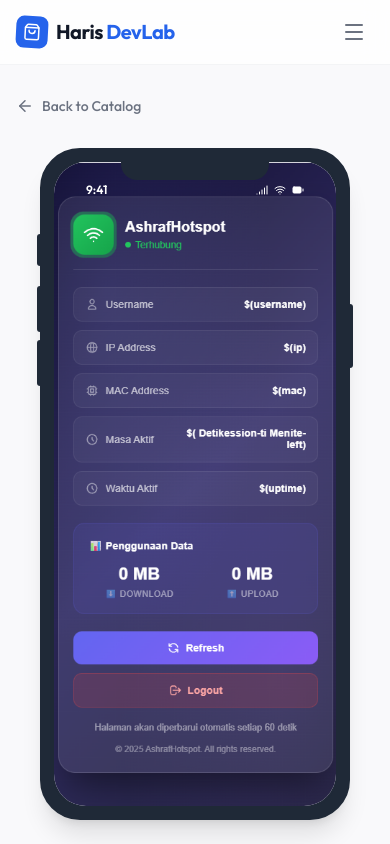
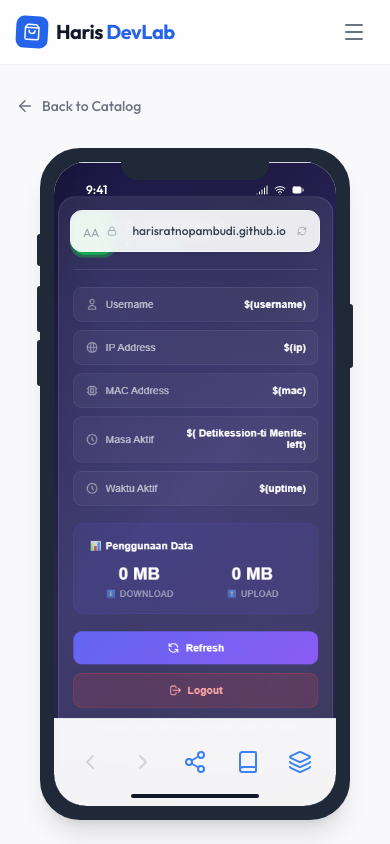
Before and after one commit to harisratnopambudi/harisratnopambudi.github.io, a React (Vite) app: page /product/1766714059553 in a window 390 px wide. Shown: the top 844 px of the page. Built offline with nearby package versions, Linux system fonts and the light colour scheme.

Commit message:
add safari browser ui to iphone mockup

```diff
--- a/src/pages/ProductDetail.jsx
+++ b/src/pages/ProductDetail.jsx
@@ -2,7 +2,7 @@
 import { useParams, Link } from 'react-router-dom';
 import { PRODUCTS } from '../data/products';
 import { Button } from '../components/ui/Button';
-import { ArrowLeft, Check, ShoppingCart, Share2, Wifi, Battery, Signal } from 'lucide-react';
+import { ArrowLeft, Check, ShoppingCart, Share2, Wifi, Battery, Signal, Lock, RefreshCw, ChevronLeft, ChevronRight, Book, Layers } from 'lucide-react';
 
 export const ProductDetail = () => {
     const { id } = useParams();
@@ -136,6 +136,31 @@
                                         <Battery size={12} className="text-white fill-white" />
                                     </div>
                                 </div>
+                                {/* Safari Browser Overlay */}
+                                {/* Top Bar (Address) */}
+                                <div className="absolute top-12 left-0 w-full px-4 z-20">
+                                    <div className="bg-white/90 backdrop-blur-md rounded-xl py-2 px-3 flex items-center shadow-sm border border-gray-100">
+                                        <div className="text-gray-400 mr-2"><span className="text-xs">AA</span></div>
+                                        <Lock size={10} className="text-gray-400 mr-1" />
+                                        <div className="flex-1 text-center text-xs font-medium text-gray-700 truncate mx-2">
+                                            {new URL(product.demoUrl || 'https://google.com').hostname}
+                                        </div>
+                                        <RefreshCw size={10} className="text-gray-400" />
+                                    </div>
+                                </div>
+
+                                {/* Bottom Bar (Nav) */}
+                                <div className="absolute bottom-0 left-0 w-full h-[88px] bg-white/95 backdrop-blur-xl border-t border-gray-200 z-20 rounded-b-[2rem] flex flex-col justify-end">
+                                    <div className="flex justify-between items-start px-6 pb-8 pt-4 text-blue-500">
+                                        <ChevronLeft size={24} className="text-gray-300" /> {/* Disabled state */}
+                                        <ChevronRight size={24} className="text-gray-300" />
+                                        <Share2 size={24} />
+                                        <Book size={24} />
+                                        <Layers size={24} />
+                                    </div>
+                                    {/* Home Indicator */}
+                                    <div className="absolute bottom-2 left-1/2 -translate-x-1/2 w-32 h-1 bg-gray-900 rounded-full"></div>
+                                </div>
                             </div>
                         </div>
                     </div>
```
